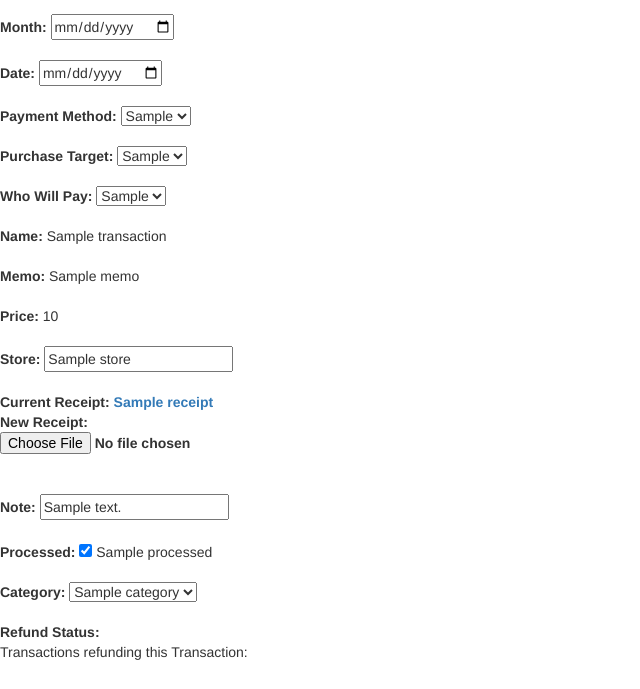
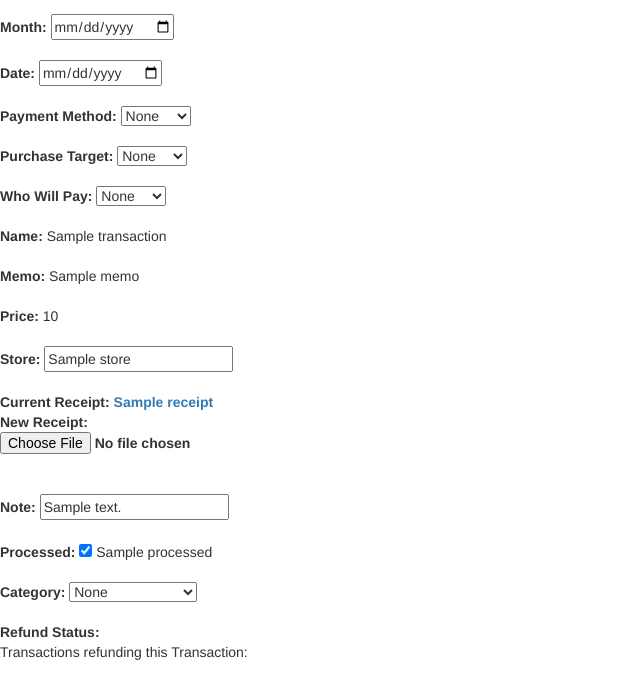
Before and after one commit to modernNeo/finance_site, a Django app: template finance_site/finance/templates/update_transaction.html in a window 1280 px wide. Shown: the part 303-992 px from the top of the page, without its empty margins (0-640 px from the left). Run offline with Django 4.2, Linux system fonts and the light colour scheme; the template is opened without the code that fills it: most values are stand-ins (such as "Sample title", 1, 10 or a date in 2020); some libraries are stand-ins or nearby versions.

Commit message:
adding None as a default

```diff
--- a/finance_site/finance/templates/create_or_update_finalized_item.html
+++ b/finance_site/finance/templates/create_or_update_finalized_item.html
@@ -10,6 +10,7 @@
     <br><br><b>Payment Method: </b>{{ item.payment_method }}
     <br><br><b>Purchase Target: </b>
         <select name="purchase_target">
+            <option value="None">None</option>
             {%  for purchase_target_choice in purchase_target_choices %}
                 {%  if purchase_target_choice == item.purchase_target %}
                     <option selected value="{{ purchase_target_choice }}">{{ purchase_target_choice }}</option>
@@ -20,6 +21,7 @@
         </select>
     <br><br><b>Who Will Pay: </b>
         <select name="who_will_pay">
+            <option value="None">None</option>
             {%  for who_will_pay_choice in who_will_pay_choices %}
                 {%  if who_will_pay_choice == item.who_will_pay %}
                     <option selected value="{{ who_will_pay_choice }}">{{ who_will_pay_choice }}</option>
@@ -35,6 +37,7 @@
     <br><br><b>Processed: </b><input type="checkbox" name="processed" {%  if item.processed %} checked {%  endif %}> {{ item.processed }}
     <br><br><b>Category: </b>
         <select name="category">
+            <option value="None">None</option>
             {%  for category in categories %}
                 {%  if category.category == item.category.category %}
                     <option selected value="{{ category.id }}">{{ category.category }}</option>
--- a/finance_site/finance/templates/create_or_update_pending_item.html
+++ b/finance_site/finance/templates/create_or_update_pending_item.html
@@ -6,6 +6,7 @@
     <button type="submit">Crate or Update Pending Item</button>
     <br><br><b>Pending Transaction: </b>
         <select name="pending_transaction">
+            <option value="None">None</option>
             {%  for pending_transaction in pending_transactions %}
                 {%  if pending_transaction.id == pending_item.pending_transaction.id %}
                     <option selected value="{{ pending_transaction.id }}">{{ pending_transaction }}</option>
@@ -16,6 +17,7 @@
         </select>
     <br><br><b>Purchase Target: </b>
         <select name="purchase_target">
+            <option value="None">None</option>
             {%  for purchase_target_choice in purchase_target_choices %}
                 {%  if purchase_target_choice == pending_item.purchase_target %}
                     <option selected value="{{ purchase_target_choice }}">{{ purchase_target_choice }}</option>
@@ -26,6 +28,7 @@
         </select>
     <br><br><b>Who Will Pay: </b>
         <select name="who_will_pay">
+            <option value="None">None</option>
             {%  for who_will_pay_choice in who_will_pay_choices %}
                 {%  if who_will_pay_choice == pending_item.who_will_pay %}
                     <option selected value="{{ who_will_pay_choice }}">{{ who_will_pay_choice }}</option>
@@ -38,6 +41,7 @@
     <br><br><b>Note: </b><input type="text" name="note" value="{{ pending_item.note }}">
     <br><br><b>Category: </b>
         <select name="category">
+            <option value="None">None</option>
             {%  for category in categories %}
                 {%  if category.category == pending_item.category.category %}
                     <option selected value="{{ category.id }}">{{ category.category }}</option>
--- a/finance_site/finance/templates/create_or_update_pending_transaction.html
+++ b/finance_site/finance/templates/create_or_update_pending_transaction.html
@@ -7,6 +7,7 @@
     <br><br><b>Date: </b><input type="date" name="date" value="{{ pending_transaction.get_front_end_date }}">
     <br><br><b>Payment Method: </b>
         <select name="payment_method">
+            <option value="None">None</option>
             {%  for payment_method_choice in payment_method_choices %}
                 {%  if payment_method_choice == pending_transaction.payment_method %}
                     <option selected value="{{ payment_method_choice }}">{{ payment_method_choice }}</option>
@@ -17,6 +18,7 @@
         </select>
     <br><br><b>Purchase Target: </b>
         <select name="purchase_target">
+            <option value="None">None</option>
             {%  for purchase_target_choice in purchase_target_choices %}
                 {%  if purchase_target_choice == pending_transaction.purchase_target %}
                     <option selected value="{{ purchase_target_choice }}">{{ purchase_target_choice }}</option>
@@ -27,6 +29,7 @@
         </select>
     <br><br><b>Who Will Pay: </b>
         <select name="who_will_pay">
+            <option value="None">None</option>
             {%  for who_will_pay_choice in who_will_pay_choices %}
                 {%  if who_will_pay_choice == pending_transaction.who_will_pay %}
                     <option selected value="{{ who_will_pay_choice }}">{{ who_will_pay_choice }}</option>
@@ -40,6 +43,7 @@
     <br><br><b>Note: </b><input type="text" name="note" value="{{ pending_transaction.note }}">
     <br><br><b>Category: </b>
         <select name="category">
+            <option value="None">None</option>
             {%  for category in categories %}
                 {%  if category.category == pending_transaction.category.category %}
                     <option selected value="{{ category.id }}">{{ category.category }}</option>
--- a/finance_site/finance/templates/update_transaction.html
+++ b/finance_site/finance/templates/update_transaction.html
@@ -8,6 +8,7 @@
     <br><br><b>Date: </b><input type="date" name="date" value="{{ transaction.get_front_end_date }}">
     <br><br><b>Payment Method: </b>
         <select name="payment_method">
+            <option value="None">None</option>
             {%  for payment_method_choice in payment_method_choices %}
                 {%  if payment_method_choice == transaction.payment_method %}
                     <option selected value="{{ payment_method_choice }}">{{ payment_method_choice }}</option>
@@ -18,6 +19,7 @@
         </select>
     <br><br><b>Purchase Target: </b>
         <select name="purchase_target">
+            <option value="None">None</option>
             {%  for purchase_target_choice in purchase_target_choices %}
                 {%  if purchase_target_choice == transaction.purchase_target %}
                     <option selected value="{{ purchase_target_choice }}">{{ purchase_target_choice }}</option>
@@ -28,6 +30,7 @@
         </select>
     <br><br><b>Who Will Pay: </b>
         <select name="who_will_pay">
+            <option value="None">None</option>
             {%  for who_will_pay_choice in who_will_pay_choices %}
                 {%  if who_will_pay_choice == transaction.who_will_pay %}
                     <option selected value="{{ who_will_pay_choice }}">{{ who_will_pay_choice }}</option>
@@ -48,6 +51,7 @@
     <br><br><b>Processed: </b><input type="checkbox" name="processed" {%  if transaction.processed %} checked {%  endif %}> {{ transaction.processed }}
     <br><br><b>Category: </b>
         <select name="category">
+            <option value="None">None</option>
             {%  for category in categories %}
                 {%  if category.category == transaction.category.category %}
                     <option selected value="{{ category.id }}">{{ category.category }}</option>
```
